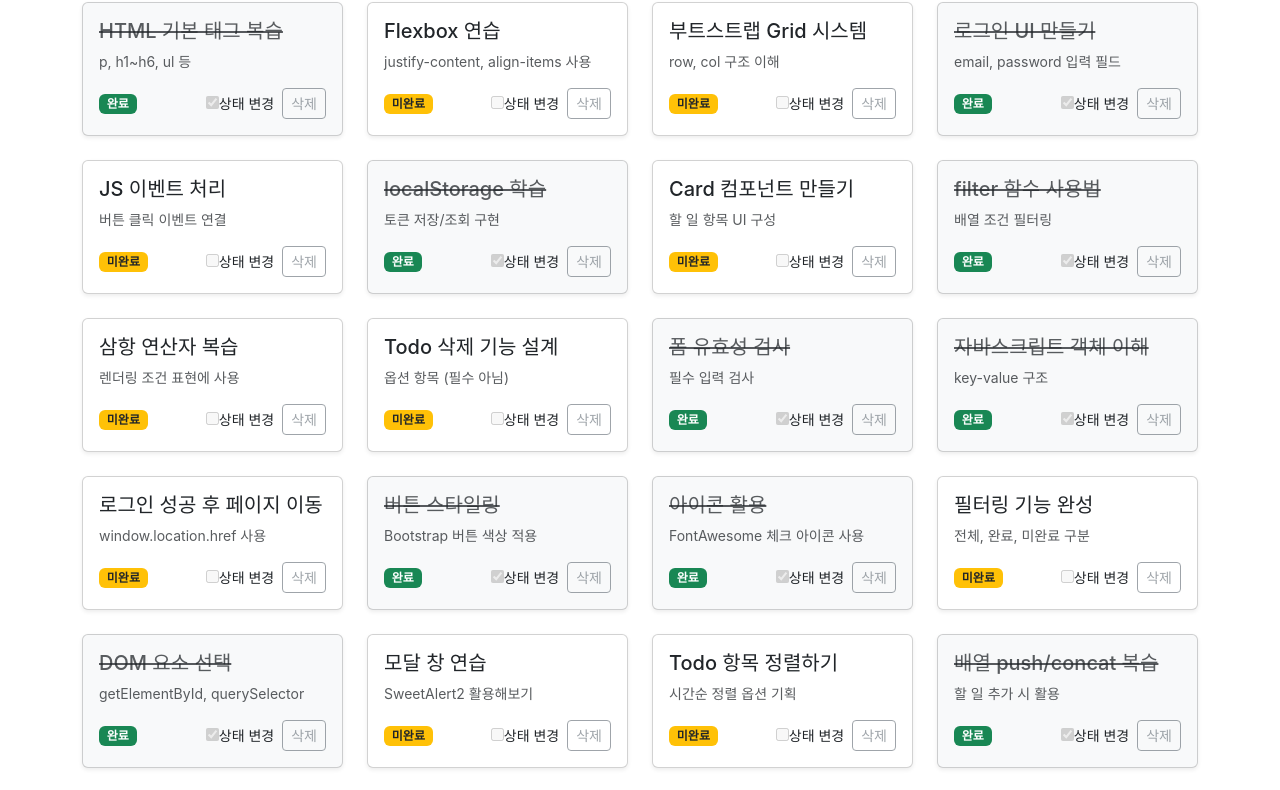
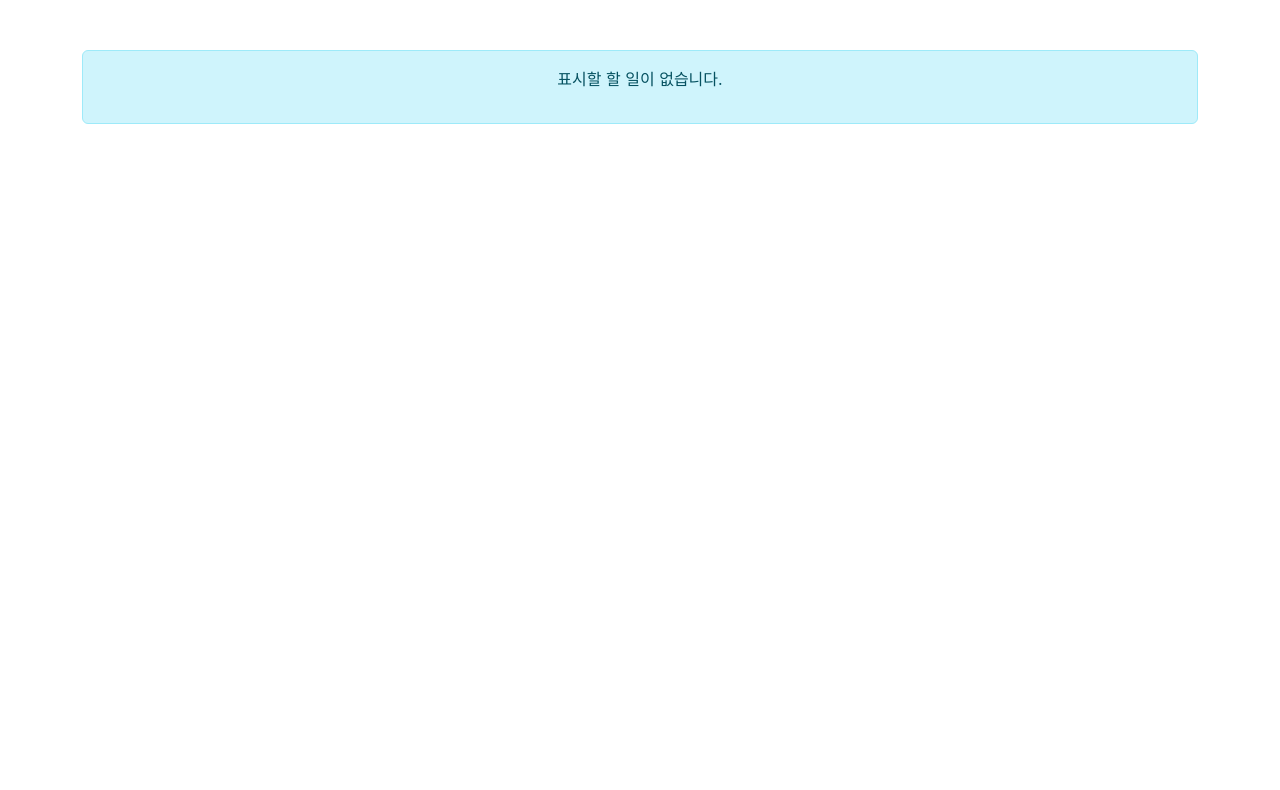
Before and after one commit to raymond0915/06_30_todos, a React (Create React App) app in the folder frontend-react/: page /todo in a window 1280 px wide. Shown: the part 148-938 px from the top of the page. After the commit the page ends 800 px from the top, so only its background shows below. Built offline with nearby package versions, Linux system fonts and the light colour scheme; sample sign-in values are in the browser's storage.

Commit message:
0702_코드

```diff
--- a/frontend-react/src/components/todo/TodoCard.jsx
+++ b/frontend-react/src/components/todo/TodoCard.jsx
@@ -1,6 +1,6 @@
 import React from 'react';
 
-const TodoCard = ({ todo }) => {
+const TodoCard = ({ todo, onToggleComplete, onDeleteTodo }) => {
   return (
     <div className={`card h-100 shadow-sm ${todo.isCompleted ? 'bg-light' : ''}`} >
       <div className='card-body d-flex flex-column'>
@@ -20,10 +20,11 @@ const TodoCard = ({ todo }) => {
           <div className='d-flex gap-2 align-items-center'>
             <div className='form-check form-switch'>
               <input
+                className='form-check-input'
                 type="checkbox"
                 checked={todo.isCompleted}
                 id={`toggle-${todo.id}`}
-                disabled
+                onChange={() => onToggleComplete(todo.id)}
               />
               <label className='form-check-lable small' htmlFor={`toggle-${todo.id}`}>
                 상태 변경
@@ -31,8 +32,8 @@ const TodoCard = ({ todo }) => {
             </div>
             <button
               className='btn btn-outline-secondary btn-sm'
-              disabled
-              type='button'>
+              type='button'
+              onClick={() => onDeleteTodo(todo.id)}>
               삭제
             </button>
           </div>
--- a/frontend-react/src/components/todo/TodoFilter.jsx
+++ b/frontend-react/src/components/todo/TodoFilter.jsx
@@ -1,6 +1,6 @@
 import React from 'react'
 
-function TodoFilter({ currentFilter }) {
+function TodoFilter({ currentFilter, onFilterChange }) {
   const filters = [
     { id: 'all', label: '전체' },
     { id: 'completed', label: '완료' },
@@ -19,6 +19,7 @@ function TodoFilter({ currentFilter }) {
           className={`
             btn btn-outline-primary
             ${currentFilter === filter.id ? 'active' : ''} `}
+          onClick={() => onFilterChange(filter.id)}
         >
           {filter.label}
         </button>
--- a/frontend-react/src/components/todo/TodoList.jsx
+++ b/frontend-react/src/components/todo/TodoList.jsx
@@ -1,13 +1,14 @@
 
 import React from 'react'
 import TodoCard from './TodoCard';
+import EmptyState from '../ui/EmptyState';
 
-function TodoList({ todos, currentFilter }) {
+function TodoList({ todos, currentFilter, onToggleComplete, onDeleteTodo }) {
   const getFilteredTodos = () => {
     switch (currentFilter) {
       case 'completed':
         return todos.filter(todo => todo.isCompleted);
-      case 'incomplete':
+
         return todos.filter(todo => !todo.isCompleted);
       default:
         return todos;
@@ -16,11 +17,23 @@ function TodoList({ todos, currentFilter }) {
 
   const filteredTodos = getFilteredTodos();
 
+  if (filteredTodos.length === 0) {
+    return (
+      <EmptyState
+        message="표시할 할 일이 없습니다."
+      />
+    )
+  }
+
+
+
   return (
     <div className="row row-cols-1 row-cols-md-2 row-cols-lg-3 row-cols-xl-4 g-4">
       {filteredTodos.map(todo => (
         <div key={todo.id} className="col">
           <TodoCard
+            onToggleComplete={onToggleComplete}
+            onDeleteTodo={onDeleteTodo}
             todo={todo}
           />
         </div>
--- /dev/null
+++ b/frontend-react/src/components/ui/EmptyState.jsx
@@ -0,0 +1,32 @@
+
+import React from 'react'
+
+function EmptyState({
+  message,
+  currentFilter
+}) {
+
+  const getMessage = () => {
+    if (message) return message
+    switch (currentFilter) {
+      case 'completed':
+        return '완료된 할 일이 없습니다.'
+      case 'incompleted':
+        return '진행 중인 할 일이 없습니다'
+      default:
+        return '할일이 없습니다. 새로운 할일을 등록해보세요!'
+    }
+  }
+
+  return (
+    <div className='text-center py-5'>
+      <div className='alert alert-info' role='alert'>
+        <p className='mb-3'>
+          {message}
+        </p>
+      </div>
+    </div>
+  )
+}
+
+export default EmptyState
--- a/frontend-react/src/pages/todos/TodoPage.jsx
+++ b/frontend-react/src/pages/todos/TodoPage.jsx
@@ -17,7 +17,6 @@ function TodoPage({ currentUser, onLogout }) {
     setTodos(initialTodos);
   }, [])
 
-
   const handleLogout = () => {
     onLogout();
     navigate('/login');
@@ -30,6 +29,25 @@ function TodoPage({ currentUser, onLogout }) {
 
   const handleAddTodo = (newTodo) => {
     setTodos(prevTodos => [...prevTodos, newTodo])
+  }
+
+  const handleToggleComplete = (todoId) => {
+    setTodos(
+      prevTodos => prevTodos.map(todo =>
+        todo.id === todoId ? { ...todo, isCompleted: !todo.isCompleted } : todo
+      ))
+  }
+
+  const handleDeleteTodo = (todoId) => {
+    if (window.confirm("삭제 하시겠습니까?")) {
+      setTodos(prevTodos => prevTodos.filter(todo =>
+        todo.id !== todoId
+      ))
+    }
+  }
+
+  const handleFilterChange = (filter) => {
+    setCurrentFilter(filter)
   }
 
   return (
@@ -52,11 +70,16 @@ function TodoPage({ currentUser, onLogout }) {
 
             {<TodoFilter
               currentFilter={currentFilter}
-            // onFilterChange={handleFilterChange}
+              onFilterChange={handleFilterChange}
             />}
           </div>
         </div>
-        <TodoList todos={todos} currentFilter={currentFilter} />
+        <TodoList
+          todos={todos}
+          currentFilter={currentFilter}
+          onToggleComplete={handleToggleComplete}
+          onDeleteTodo={handleDeleteTodo}
+        />
         <TodoForm
           show={showTodoForm}
           onClose={() => setShowTodoForm(false)}
--- a/frontend-react/src/utils/data.js
+++ b/frontend-react/src/utils/data.js
@@ -1,35 +1,35 @@
 // js/data.js
 export const todos = [
-  { id: 1, title: "HTML 기본 태그 복습", description: "p, h1~h6, ul 등", isCompleted: true },
-  { id: 2, title: "Flexbox 연습", description: "justify-content, align-items 사용", isCompleted: false },
-  { id: 3, title: "부트스트랩 Grid 시스템", description: "row, col 구조 이해", isCompleted: false },
-  { id: 4, title: "로그인 UI 만들기", description: "email, password 입력 필드", isCompleted: true },
-  { id: 5, title: "JS 이벤트 처리", description: "버튼 클릭 이벤트 연결", isCompleted: false },
-  { id: 6, title: "localStorage 학습", description: "토큰 저장/조회 구현", isCompleted: true },
-  { id: 7, title: "Card 컴포넌트 만들기", description: "할 일 항목 UI 구성", isCompleted: false },
-  { id: 8, "title": "filter 함수 사용법", description: "배열 조건 필터링", isCompleted: true },
-  { id: 9, title: "삼항 연산자 복습", description: "렌더링 조건 표현에 사용", isCompleted: false },
-  { id: 10, title: "Todo 삭제 기능 설계", description: "옵션 항목 (필수 아님)", isCompleted: false },
-  { id: 11, title: "폼 유효성 검사", description: "필수 입력 검사", isCompleted: true },
-  { id: 12, title: "자바스크립트 객체 이해", description: "key-value 구조", isCompleted: true },
-  { id: 13, title: "로그인 성공 후 페이지 이동", description: "window.location.href 사용", isCompleted: false },
-  { id: 14, title: "버튼 스타일링", description: "Bootstrap 버튼 색상 적용", isCompleted: true },
-  { id: 15, title: "아이콘 활용", description: "FontAwesome 체크 아이콘 사용", isCompleted: true },
-  { id: 16, title: "필터링 기능 완성", description: "전체, 완료, 미완료 구분", isCompleted: false },
-  { id: 17, title: "DOM 요소 선택", description: "getElementById, querySelector", isCompleted: true },
-  { id: 18, title: "모달 창 연습", description: "SweetAlert2 활용해보기", isCompleted: false },
-  { id: 19, title: "Todo 항목 정렬하기", description: "시간순 정렬 옵션 기획", isCompleted: false },
-  { id: 20, title: "배열 push/concat 복습", description: "할 일 추가 시 활용", isCompleted: true },
-  { id: 21, title: "취소선 처리", description: "text-decoration: line-through", isCompleted: true },
-  { id: 22, title: "CSS 상태에 따라 배경 변경", description: "완료 시 회색 배경", isCompleted: true },
-  { id: 23, title: "할 일 개수 출력", description: "총 개수 or 남은 항목 수 표시", isCompleted: false },
-  { id: 24, title: "날짜 출력 형식 기획", description: "옵션 항목", isCompleted: false },
-  { id: 25, title: "addEventListener 사용", description: "이벤트 동적 연결", isCompleted: true },
-  { id: 26, title: "폼 초기화 처리", description: "등록 후 input 값 비우기", isCompleted: true },
-  { id: 27, title: "Toast 메시지 띄우기", description: "등록 완료 메시지", isCompleted: false },
-  { id: 28, title: "Todo 목록 데이터 기반 렌더링", description: "map 함수 활용", isCompleted: true },
-  { id: 29, title: "페이지 새로고침 방지", description: "form submit 막기", isCompleted: true },
-  { id: 30, title: "할 일 상세 설명 보이기", description: "hover 또는 toggle 방식", isCompleted: false },
+  //   { id: 1, title: "HTML 기본 태그 복습", description: "p, h1~h6, ul 등", isCompleted: true },
+  //   { id: 2, title: "Flexbox 연습", description: "justify-content, align-items 사용", isCompleted: false },
+  //   { id: 3, title: "부트스트랩 Grid 시스템", description: "row, col 구조 이해", isCompleted: false },
+  //   { id: 4, title: "로그인 UI 만들기", description: "email, password 입력 필드", isCompleted: true },
+  //   { id: 5, title: "JS 이벤트 처리", description: "버튼 클릭 이벤트 연결", isCompleted: false },
+  //   { id: 6, title: "localStorage 학습", description: "토큰 저장/조회 구현", isCompleted: true },
+  //   { id: 7, title: "Card 컴포넌트 만들기", description: "할 일 항목 UI 구성", isCompleted: false },
+  //   { id: 8, "title": "filter 함수 사용법", description: "배열 조건 필터링", isCompleted: true },
+  //   { id: 9, title: "삼항 연산자 복습", description: "렌더링 조건 표현에 사용", isCompleted: false },
+  //   { id: 10, title: "Todo 삭제 기능 설계", description: "옵션 항목 (필수 아님)", isCompleted: false },
+  //   { id: 11, title: "폼 유효성 검사", description: "필수 입력 검사", isCompleted: true },
+  //   { id: 12, title: "자바스크립트 객체 이해", description: "key-value 구조", isCompleted: true },
+  //   { id: 13, title: "로그인 성공 후 페이지 이동", description: "window.location.href 사용", isCompleted: false },
+  //   { id: 14, title: "버튼 스타일링", description: "Bootstrap 버튼 색상 적용", isCompleted: true },
+  //   { id: 15, title: "아이콘 활용", description: "FontAwesome 체크 아이콘 사용", isCompleted: true },
+  //   { id: 16, title: "필터링 기능 완성", description: "전체, 완료, 미완료 구분", isCompleted: false },
+  //   { id: 17, title: "DOM 요소 선택", description: "getElementById, querySelector", isCompleted: true },
+  //   { id: 18, title: "모달 창 연습", description: "SweetAlert2 활용해보기", isCompleted: false },
+  //   { id: 19, title: "Todo 항목 정렬하기", description: "시간순 정렬 옵션 기획", isCompleted: false },
+  //   { id: 20, title: "배열 push/concat 복습", description: "할 일 추가 시 활용", isCompleted: true },
+  //   { id: 21, title: "취소선 처리", description: "text-decoration: line-through", isCompleted: true },
+  //   { id: 22, title: "CSS 상태에 따라 배경 변경", description: "완료 시 회색 배경", isCompleted: true },
+  //   { id: 23, title: "할 일 개수 출력", description: "총 개수 or 남은 항목 수 표시", isCompleted: false },
+  //   { id: 24, title: "날짜 출력 형식 기획", description: "옵션 항목", isCompleted: false },
+  //   { id: 25, title: "addEventListener 사용", description: "이벤트 동적 연결", isCompleted: true },
+  //   { id: 26, title: "폼 초기화 처리", description: "등록 후 input 값 비우기", isCompleted: true },
+  //   { id: 27, title: "Toast 메시지 띄우기", description: "등록 완료 메시지", isCompleted: false },
+  //   { id: 28, title: "Todo 목록 데이터 기반 렌더링", description: "map 함수 활용", isCompleted: true },
+  //   { id: 29, title: "페이지 새로고침 방지", description: "form submit 막기", isCompleted: true },
+  //   { id: 30, title: "할 일 상세 설명 보이기", description: "hover 또는 toggle 방식", isCompleted: false },
 ];
 
 export const users = [
```
